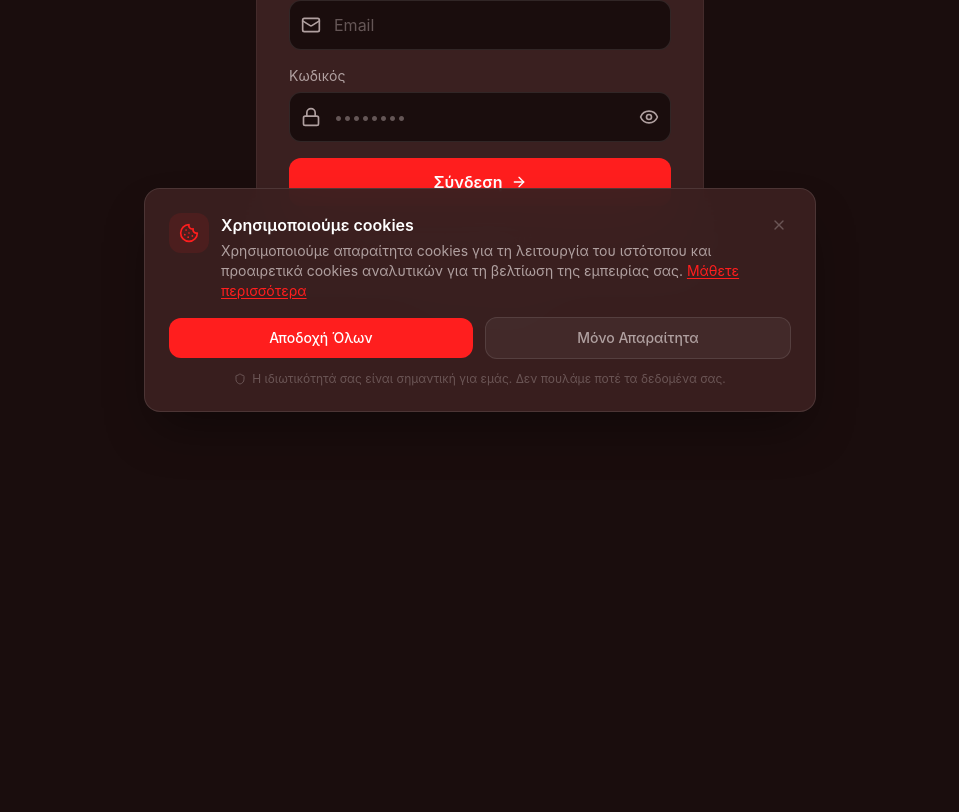
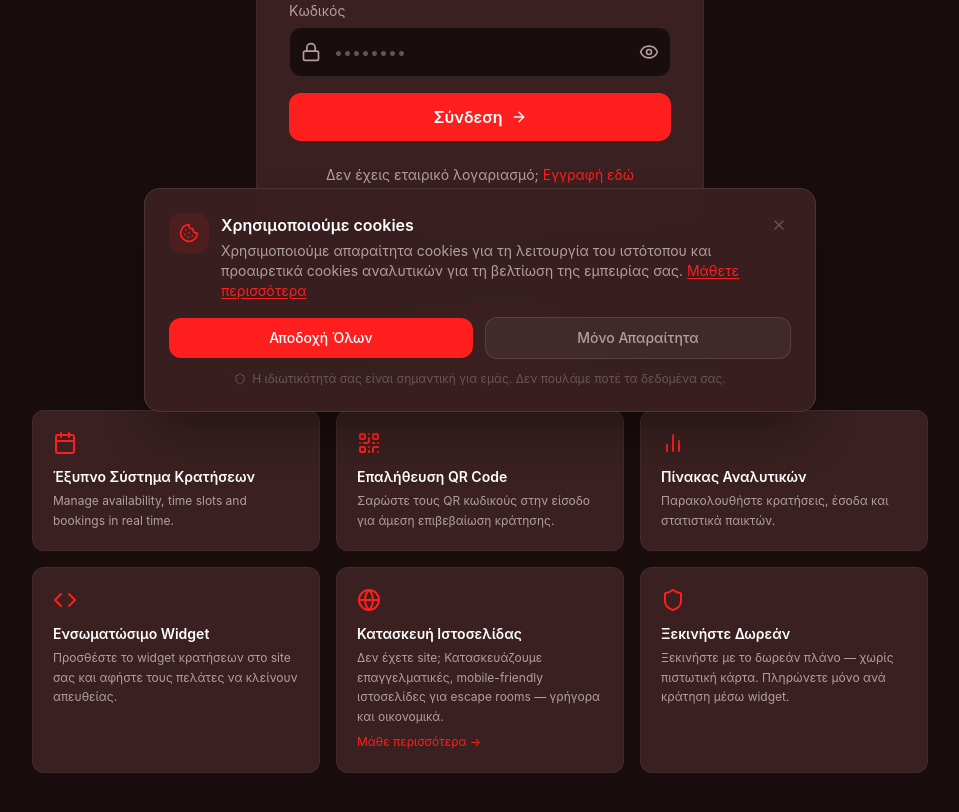
Before and after one commit to dstroumpakos/escape-web, a Next.js app: page /company/login in a window 1280 px wide. Shown: the part 364-1176 px from the top of the page, without its empty margins (160-1119 px from the left). Before the commit the page ends 800 px from the top, so only its background shows below. Built offline with nearby package versions, Linux system fonts and the light colour scheme; no server answers.

Commit message:
Add features section to business login page

```diff
--- a/src/app/company/login/page.tsx
+++ b/src/app/company/login/page.tsx
@@ -3,7 +3,7 @@
 import { useState } from 'react';
 import { useRouter } from 'next/navigation';
 import Link from 'next/link';
-import { Unlock, Building2, Mail, Lock, Eye, EyeOff, ArrowRight, Shield } from 'lucide-react';
+import { Unlock, Building2, Mail, Lock, Eye, EyeOff, ArrowRight, Shield, Calendar, QrCode, BarChart2, Code, Globe } from 'lucide-react';
 import { useCompanyAuth, useCompanyPath } from '@/lib/companyAuth';
 import { useTranslation } from '@/lib/i18n';
 import { LanguageToggle } from '@/components/LanguageToggle';
@@ -53,9 +53,9 @@ export default function CompanyLoginPage() {
   };
 
   return (
-    <div className="min-h-screen bg-brand-bg flex items-center justify-center px-4">
+    <div className="min-h-screen bg-brand-bg flex flex-col items-center justify-center px-4 py-12">
       {/* Language toggle */}
-      <div className="absolute top-4 right-4">
+      <div className="fixed top-4 right-4 z-50">
         <LanguageToggle />
       </div>
 
@@ -156,6 +156,35 @@ export default function CompanyLoginPage() {
           </Link>
         </p>
       </div>
+
+      {/* ── Features Section ── */}
+      <div className="w-full max-w-4xl mt-16">
+        <div className="text-center mb-8">
+          <h2 className="text-xl font-bold mb-2">{t('company.auth.why_unlocked')}</h2>
+          <p className="text-sm text-brand-text-secondary">{t('company.auth.why_unlocked_desc')}</p>
+        </div>
+        <div className="grid grid-cols-1 sm:grid-cols-2 lg:grid-cols-3 gap-4">
+          {[
+            { icon: Calendar, title: t('business.feature1.title'), desc: t('business.feature1.desc') },
+            { icon: QrCode, title: t('business.feature2.title'), desc: t('business.feature2.desc') },
+            { icon: BarChart2, title: t('business.feature3.title'), desc: t('business.feature3.desc') },
+            { icon: Code, title: t('business.feature4.title'), desc: t('business.feature4.desc') },
+            { icon: Globe, title: t('business.feature5.title'), desc: t('business.feature5.desc'), href: '/services/website' },
+            { icon: Shield, title: t('company.auth.feature_free_title'), desc: t('company.auth.feature_free_desc') },
+          ].map((f, i) => (
+            <div key={i} className="bg-brand-surface rounded-xl border border-white/5 p-5 hover:border-white/10 transition-colors">
+              <f.icon className="w-6 h-6 text-brand-red mb-3" />
+              <h3 className="font-semibold text-sm mb-1">{f.title}</h3>
+              <p className="text-xs text-brand-text-secondary leading-relaxed">{f.desc}</p>
+              {(f as any).href && (
+                <Link href={(f as any).href} className="text-xs text-brand-red hover:underline mt-2 inline-block">
+                  {t('company.auth.learn_more')} →
+                </Link>
+              )}
+            </div>
+          ))}
+        </div>
+      </div>
     </div>
   );
 }
--- a/src/lib/i18n.tsx
+++ b/src/lib/i18n.tsx
@@ -863,6 +863,11 @@ const translations: Record<Language, Record<string, string>> = {
     'company.auth.no_account': "Don't have a business account?",
     'company.auth.register_link': 'Register here',
     'company.auth.back_to_unlocked': '← Back to UNLOCKED',
+    'company.auth.why_unlocked': 'Why UNLOCKED?',
+    'company.auth.why_unlocked_desc': 'Everything you need to manage and grow your escape room business',
+    'company.auth.feature_free_title': 'Free to Start',
+    'company.auth.feature_free_desc': 'Get started with our free plan — no credit card required. Pay only per booking through the widget.',
+    'company.auth.learn_more': 'Learn more',
     'company.auth.login_failed': 'Login failed',
 
     // ── Company Register ──
@@ -2446,6 +2451,11 @@ const translations: Record<Language, Record<string, string>> = {
     'company.auth.no_account': 'Δεν έχεις εταιρικό λογαριασμό;',
     'company.auth.register_link': 'Εγγραφή εδώ',
     'company.auth.back_to_unlocked': '← Πίσω στο UNLOCKED',
+    'company.auth.why_unlocked': 'Γιατί UNLOCKED;',
+    'company.auth.why_unlocked_desc': 'Όλα όσα χρειάζεστε για να διαχειριστείτε και να αναπτύξετε το escape room σας',
+    'company.auth.feature_free_title': 'Ξεκινήστε Δωρεάν',
+    'company.auth.feature_free_desc': 'Ξεκινήστε με το δωρεάν πλάνο — χωρίς πιστωτική κάρτα. Πληρώνετε μόνο ανά κράτηση μέσω widget.',
+    'company.auth.learn_more': 'Μάθε περισσότερα',
     'company.auth.login_failed': 'Η σύνδεση απέτυχε',
 
     // ── Company Register ──
```
